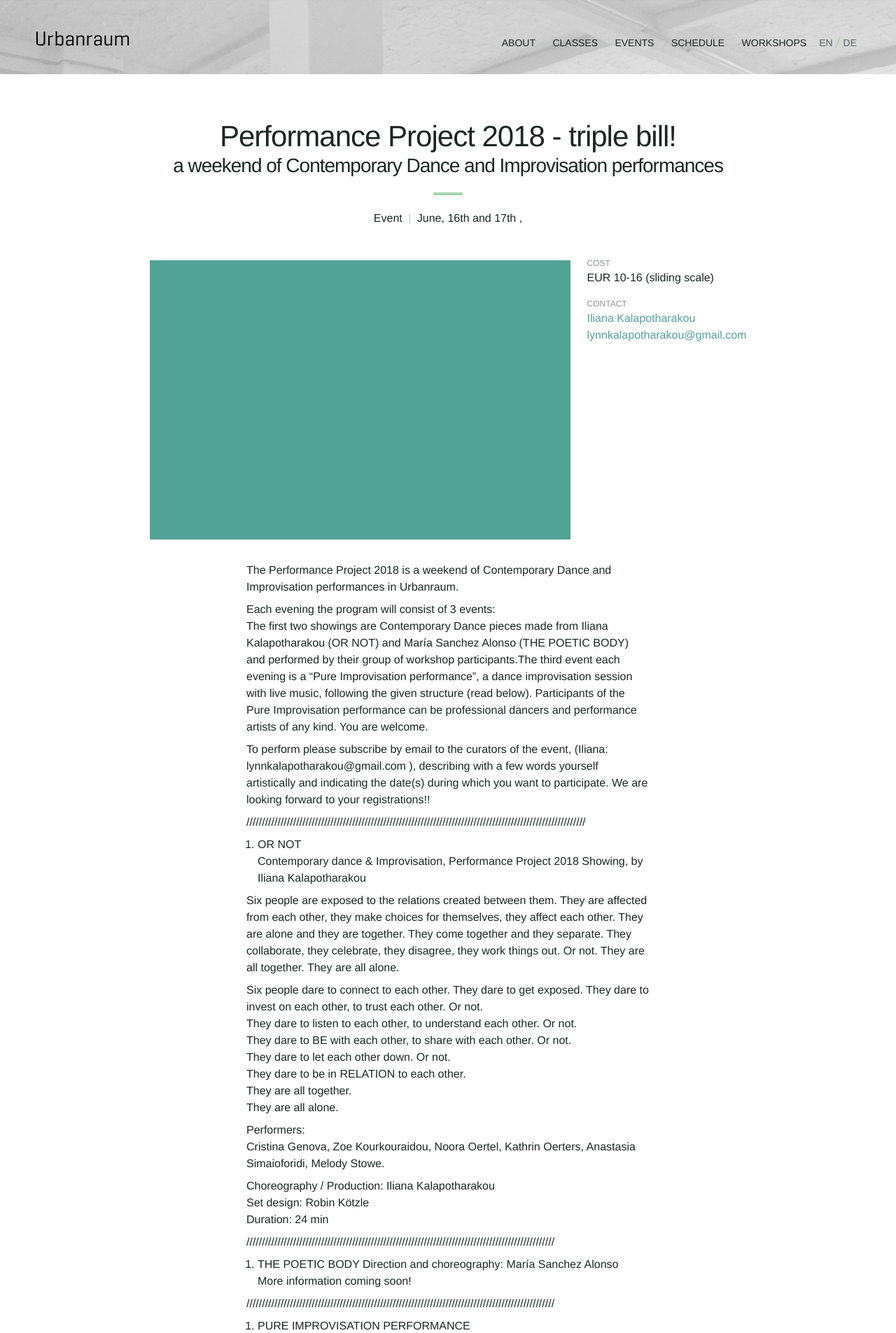
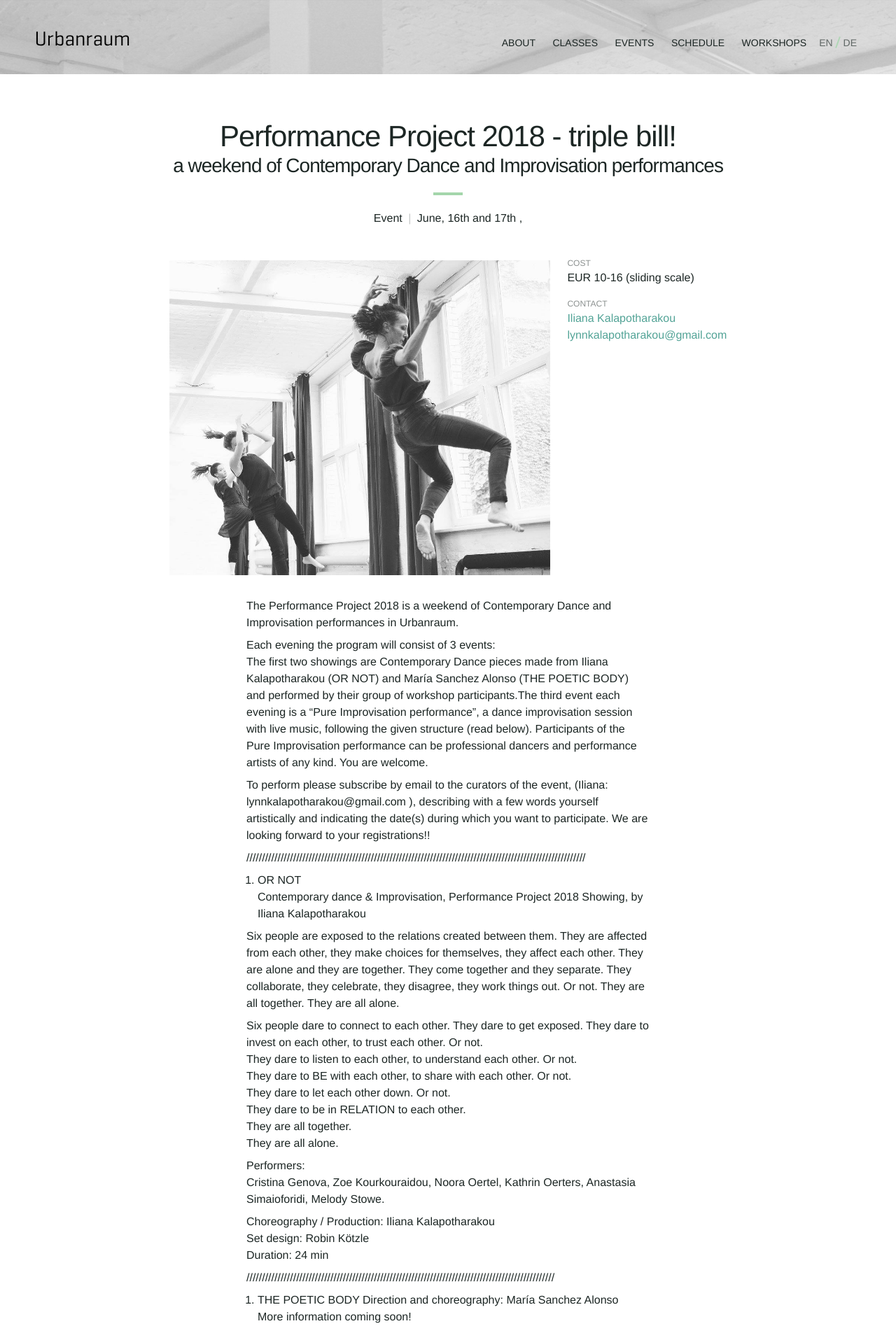
Before and after one commit to Kriesse/urbanraum, a Jekyll site: the page built from _events/2018-06-16-performance-project.md, in a window 1280 px wide. Shown: the top 1905 px of the page at 70% size. Built offline with Jekyll 4.4.1, drawn with Linux system fonts in a browser that asks for light colours; nearby versions of some CDN libraries.

Commit message:
Update 2018-06-16-performance-project.md

```diff
--- a/_events/2018-06-16-performance-project.md
+++ b/_events/2018-06-16-performance-project.md
@@ -6,7 +6,7 @@ date_de: "16. und 17. Juni"
 
 time: ""
 
-image:
+image: "event-triple.jpg"
 tags:
 
 title_en:  "Performance Project 2018 - triple bill!"
```
